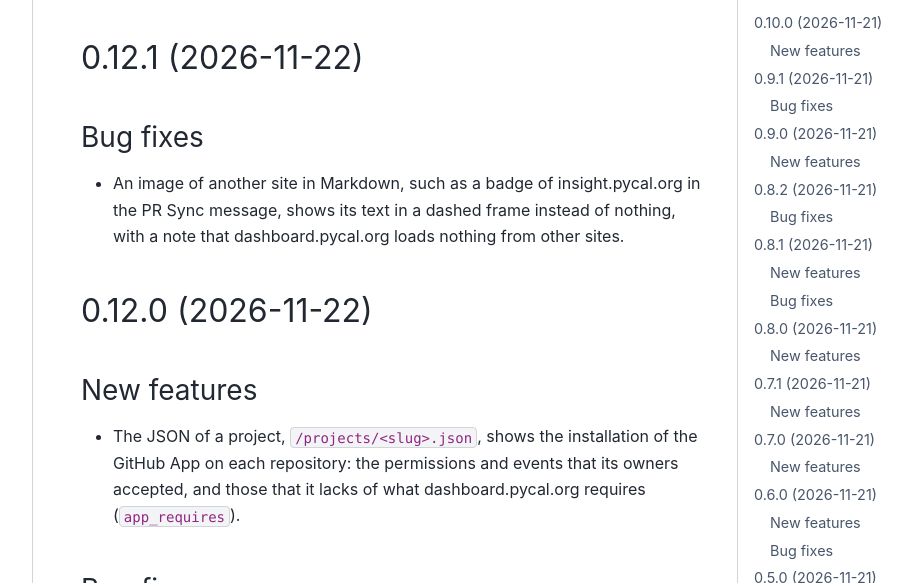
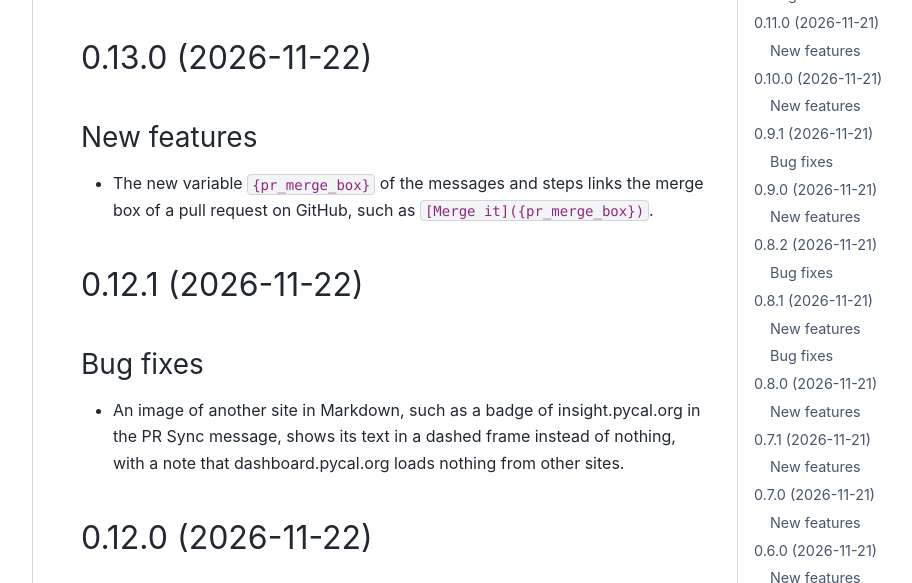
Before and after one commit to PyCalendar/dashboard.pycal.org, a Sphinx documentation site: the page built from docs/changelog.rst, in a window 1280 px wide and 900 px high, cut to the strip 317-900 px from the top of the window. Shown: the whole strip, without its empty margins (287-1199 px from the left). Built offline with Sphinx 7.4.7 and the PyData theme 0.15.4, drawn with Linux system fonts in a browser that asks for light colours; the version number could not be read and is left out; some of the changed text lies outside the part shown.

Commit message:
Release 0.13.0
Co-Authored-By: Claude Opus 5.5 <noreply@anthropic.com>

```diff
--- a/docs/changelog.rst
+++ b/docs/changelog.rst
@@ -8,6 +8,15 @@ Changelog
 .. include:: _build/unreleased.rst
 
 .. towncrier release notes start
+
+0.13.0 (2026-11-22)
+-------------------
+
+New features
+~~~~~~~~~~~~
+
+- The new variable ``{pr_merge_box}`` of the messages and steps links the merge box of a pull request on GitHub, such as ``[Merge it]({pr_merge_box})``.
+
 
 0.12.1 (2026-11-22)
 -------------------
```
Also changed, not shown: 1 other file.
